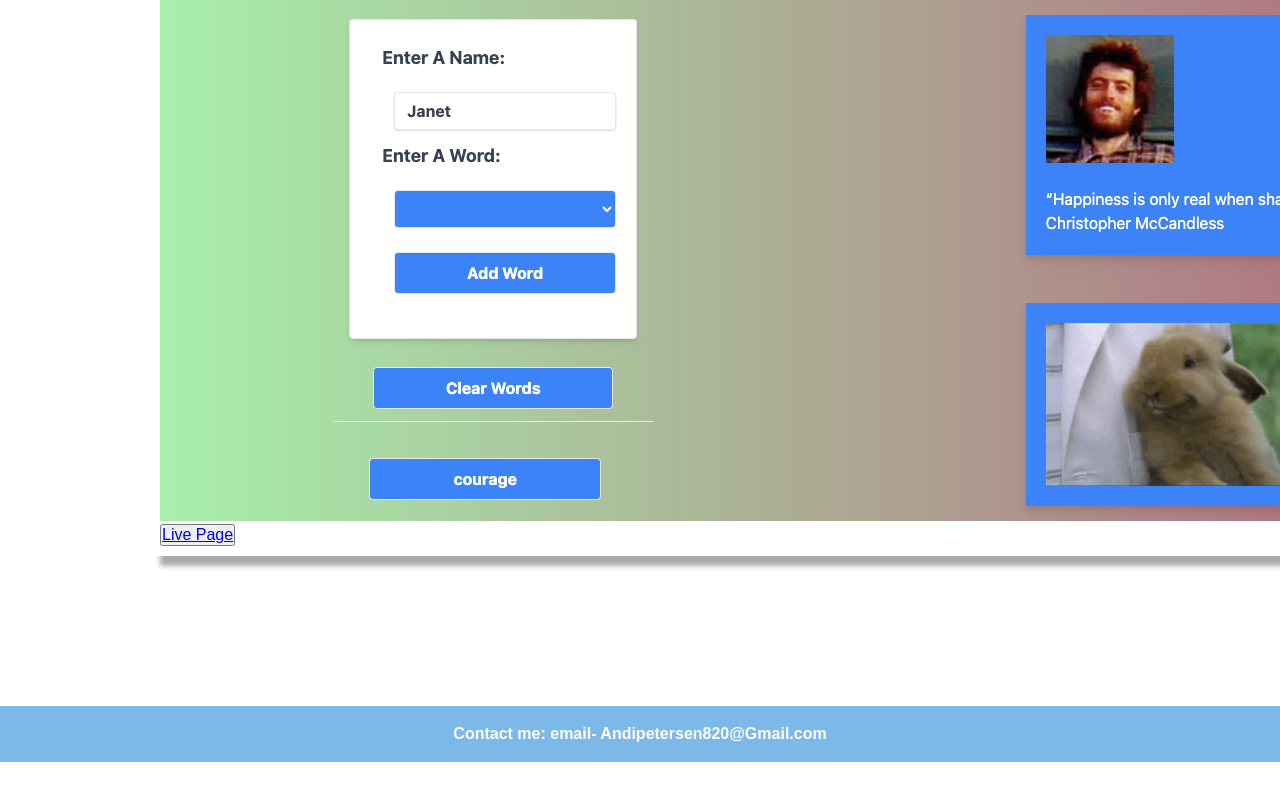
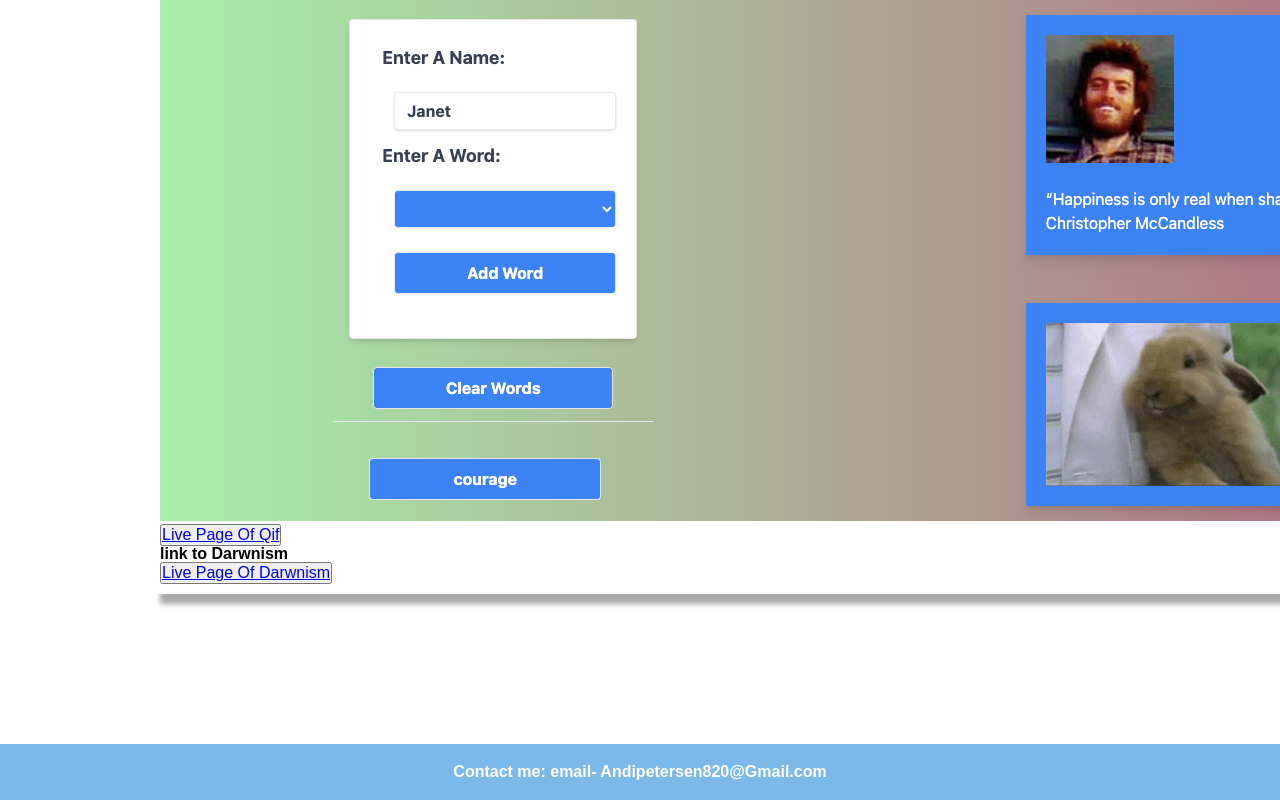
Before and after one commit to Antedbell20/portfolio, a plain HTML site: page index.html in a window 1280 px wide. Shown: the part 2682-3482 px from the top of the page. Before the commit the page ends 3444 px from the top, so only its background shows below. Drawn offline with Linux system fonts and the light colour scheme.

Commit message:
added Darwnism

```diff
--- a/index.html
+++ b/index.html
@@ -36,7 +36,12 @@
         <img src="./assets/images/projectimage.png" alt="Andis work" />
 
         <button>
-            <a href="https://apixa25.github.io/Qif-Generator/">Live Page</a>
+            <a href="https://apixa25.github.io/Qif-Generator/">Live Page Of Qif</a>
+        </button>
+        <h4>link to Darwnism</h4>
+
+        <button>
+            <a href="https://darwnism-d5883c9cdeb6.herokuapp.com">Live Page Of Darwnism</a>
         </button>
       </section>
     </div>
```
